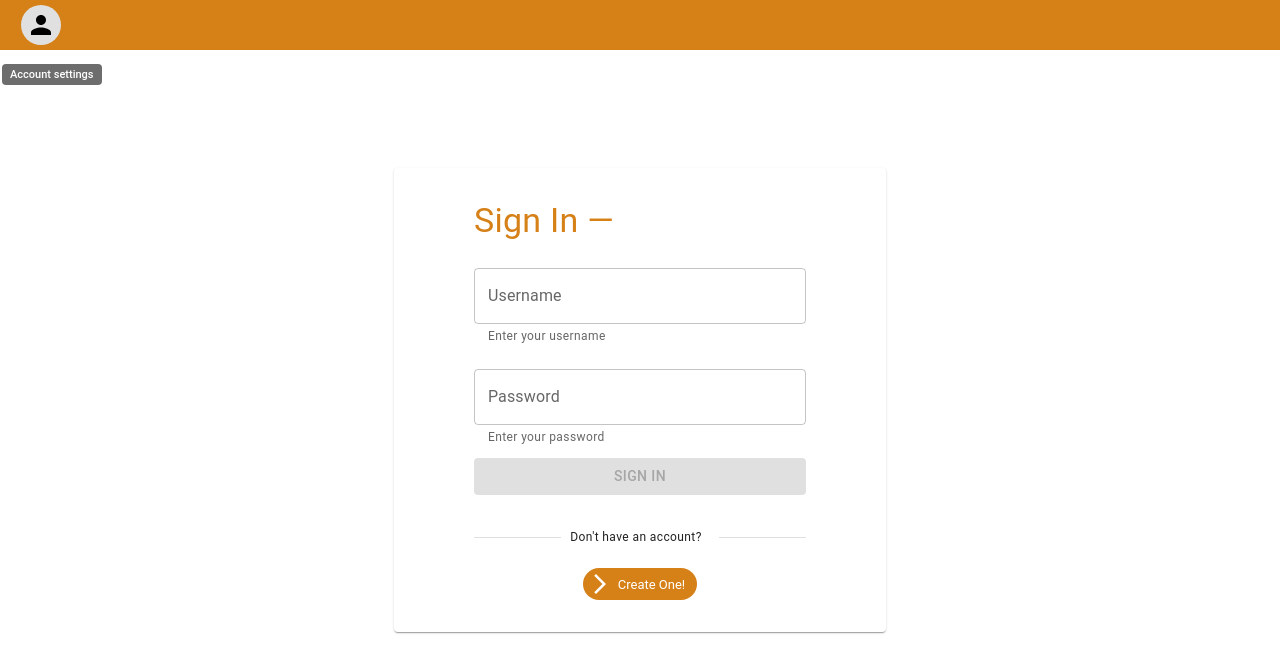
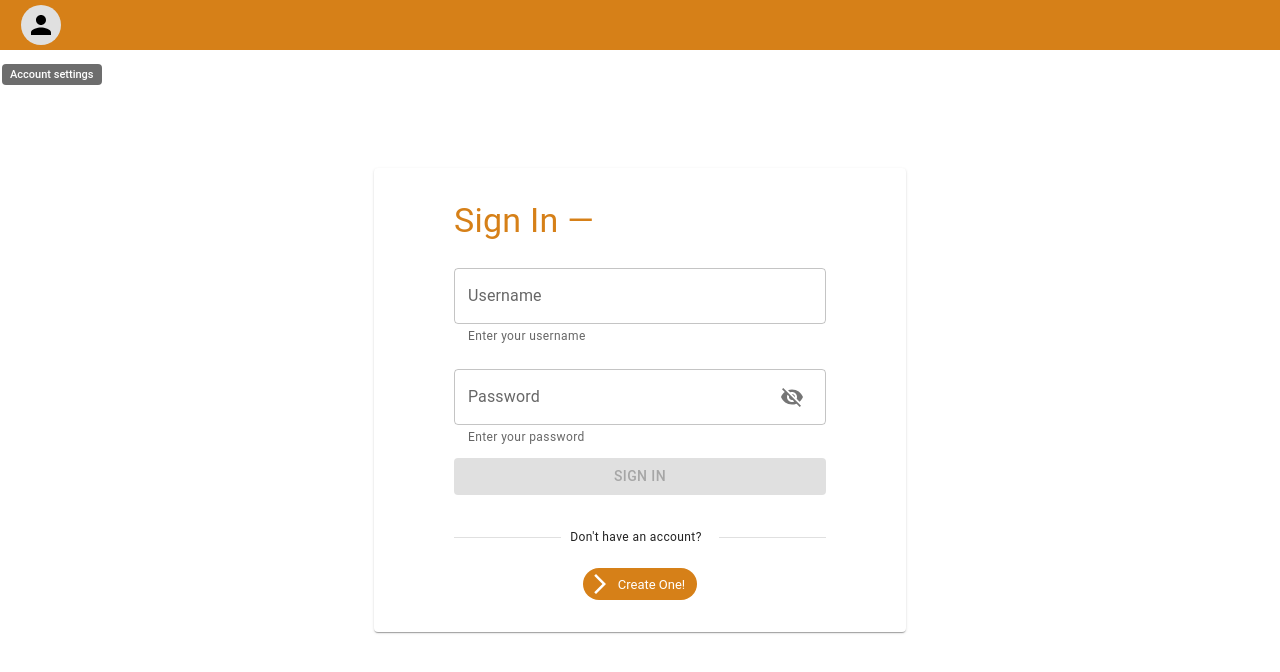
Before and after one commit to mrodz/note-app, a React (Create React App) app in the folder web/: page /login in a window 1280 px wide. Shown: the top 672 px of the page. Built offline with nearby package versions, Linux system fonts and the light colour scheme.

Commit message:
show and hide password on login

```diff
--- a/web/src/Login/Login.tsx
+++ b/web/src/Login/Login.tsx
@@ -1,4 +1,4 @@
-import { Button, Card, TextField, Typography, FormControl, Chip, Tooltip, Divider } from "@mui/material";
+import { Button, Card, TextField, Typography, FormControl, Chip, Tooltip, Divider, InputAdornment, IconButton } from "@mui/material";
 import ArrowForwardIosIcon from '@mui/icons-material/ArrowForwardIos';
 import { useSnackbar } from "notistack";
 import { useState, useRef } from "react";
@@ -9,6 +9,7 @@ import { areUsernameAndPasswordValid } from "../Register/Register";
 import { motion } from 'framer-motion';
 import './Login.scss'
 import { Link } from "react-router-dom";
+import { Visibility, VisibilityOff } from "@mui/icons-material";
 
 export async function _login(username, password) {
 	if (!areUsernameAndPasswordValid(username, password)) return
@@ -34,6 +35,7 @@ export default function Login() {
 	const [username, setUsername] = useState<string>('');
 	const [password, setPassword] = useState<string>('');
 	const [loading, setLoading] = useState<boolean>(false);
+	const [passwordVisible, setPasswordVisible] = useState<boolean>(false);
 
 	const [count, setCount] = useState(1)
 
@@ -94,6 +96,10 @@ export default function Login() {
 		}
 	}
 
+	const hidePassword = () => {
+		setPasswordVisible(!passwordVisible);
+	}
+
 	const loginButton = useRef(new ThrottledCallback(sendLoginRequest, 5_000))
 
 	return (
@@ -110,8 +116,15 @@ export default function Login() {
 						</div>
 						<div className="Login-passwordform">
 							<TextField label="Password" inputRef={passwordRef}
-								helperText={"Enter your password"} type="password"
+								helperText={"Enter your password"} type={passwordVisible ? "text" : "password"}
 								color="secondary" onChange={_ => setPassword(passwordRef.current.value)}
+								InputProps={{
+									endAdornment: (
+										<IconButton onClick={hidePassword}>
+											{passwordVisible ? <Visibility /> : <VisibilityOff />}
+										</IconButton>
+									)
+								}}
 							/>
 						</div>
 					</FormControl>
@@ -122,7 +135,6 @@ export default function Login() {
 						Sign In
 					</Button>
 					<Divider sx={{ marginBottom: '1.3rem' }}>
-
 						<Typography variant="caption" mr=".5rem">Don&apos;t have an account?</Typography>
 					</Divider>
 					<div className="Login-signuppanel">
@@ -134,6 +146,6 @@ export default function Login() {
 					</div>
 				</Card>
 			</div>
-		</motion.div>
+		</motion.div >
 	)
 }
```
